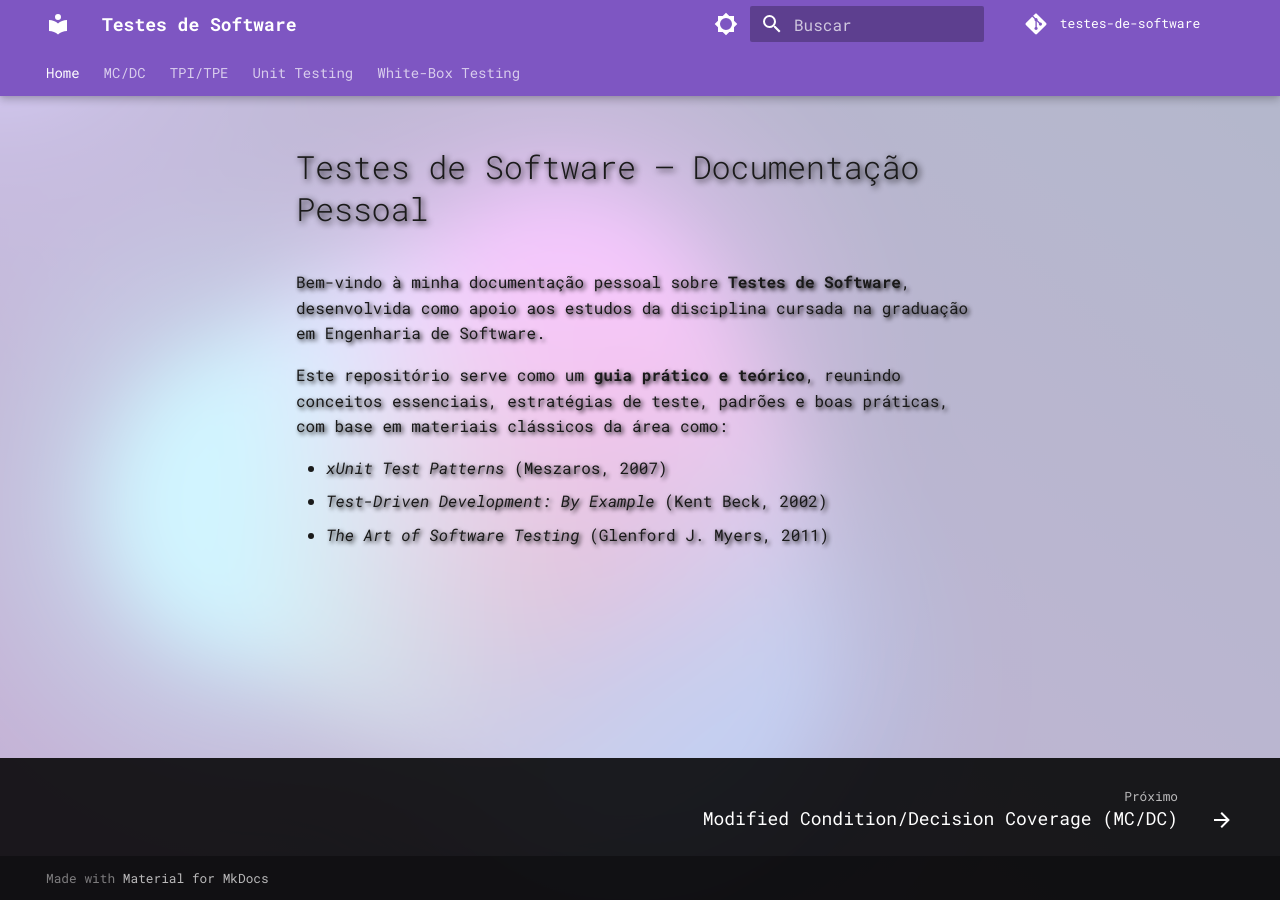
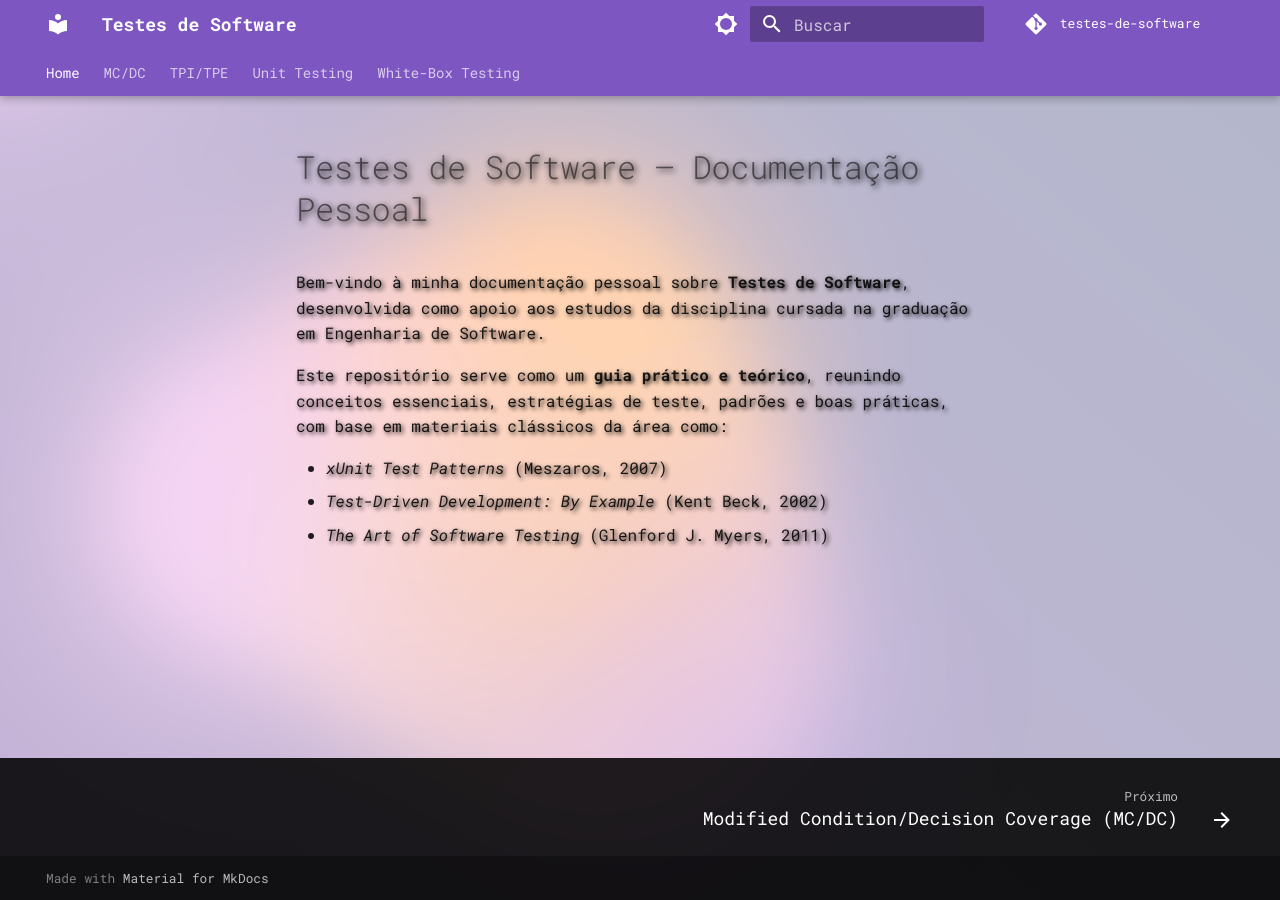
Before and after one commit to arthurrochamoreira/Testes-de-Software, an MkDocs documentation site: the page built from docs/index.md, in a window 1280 px wide. Built offline with MkDocs 1.6.1 and Material for MkDocs 9.7.7, drawn with Linux system fonts in a browser that asks for light colours; comment, search, counter and statistics services are not loaded.

Commit message:
update css

```diff
--- a/docs/css/custom-general.css
+++ /dev/null
@@ -1,33 +0,0 @@
-.md-main__inner {
-  min-width: 90vw;
-}
-
-/* Modo claro */
-[data-md-color-scheme="default"] {
-  --md-typeset-color: #1a1a1a;
-  --md-typeset-muted-color: #333333;
-}
-
-[data-md-color-scheme="default"] h1,
-[data-md-color-scheme="default"] h2,
-[data-md-color-scheme="default"] h3,
-[data-md-color-scheme="default"] h4,
-[data-md-color-scheme="default"] h5,
-[data-md-color-scheme="default"] h6 {
-  color: #1a1a1a;
-}
-
-/* Modo escuro */
-[data-md-color-scheme="slate"] {
-  --md-typeset-color: #f5f5f5;
-  --md-typeset-muted-color: #cccccc;
-}
-
-[data-md-color-scheme="slate"] h1,
-[data-md-color-scheme="slate"] h2,
-[data-md-color-scheme="slate"] h3,
-[data-md-color-scheme="slate"] h4,
-[data-md-color-scheme="slate"] h5,
-[data-md-color-scheme="slate"] h6 {
-  color: #f5f5f5;
-}
--- a/docs/css/custom.css
+++ b/docs/css/custom.css
@@ -11,36 +11,36 @@
 
 /* Paletas */
 .palette-default {
-  --color-bg1: rgba(108, 0, 162);
-  --color-bg2: rgba(0, 17, 82);
-  --color1: rgba(18, 113, 255);
-  --color2: rgba(221, 74, 255);
-  --color3: rgba(100, 220, 255);
-  --color4: rgba(200, 50, 50);
-  --color5: rgba(180, 180, 50);
-  --color-interactive: rgba(140, 100, 255);
+  --color-bg1: rgb(108, 0, 162);
+  --color-bg2: rgb(0, 17, 82);
+  --color1: 18, 113, 255;
+  --color2: 221, 74, 255;
+  --color3: 100, 220, 255;
+  --color4: 200, 50, 50;
+  --color5: 180, 180, 50;
+  --color-interactive: 140, 100, 255;
 }
 
 .palette-warm {
-  --color-bg1: rgba(162, 40, 0);
-  --color-bg2: rgba(82, 17, 0);
-  --color1: rgba(255, 113, 18);
-  --color2: rgba(255, 74, 74);
-  --color3: rgba(255, 180, 100);
-  --color4: rgba(200, 80, 50);
-  --color5: rgba(200, 120, 50);
-  --color-interactive: rgba(255, 150, 100);
+  --color-bg1: rgb(162, 40, 0);
+  --color-bg2: rgb(82, 17, 0);
+  --color1: 255, 113, 18;
+  --color2: 255, 74, 74;
+  --color3: 255, 180, 100;
+  --color4: 200, 80, 50;
+  --color5: 200, 120, 50;
+  --color-interactive: 255, 150, 100;
 }
 
 .palette-purple-orange {
-  --color-bg1: rgba(75, 0, 130);
-  --color-bg2: rgba(0, 17, 82);
-  --color1: rgba(138, 43, 226);
-  --color2: rgba(255, 102, 0);
-  --color3: rgba(218, 112, 214);
-  --color4: rgba(255, 165, 0);
-  --color5: rgba(255, 200, 120);
-  --color-interactive: rgba(186, 85, 211);
+  --color-bg1: rgb(75, 0, 130);
+  --color-bg2: rgb(0, 17, 82);
+  --color1: 138, 43, 226;
+  --color2: 255, 102, 0;
+  --color3: 218, 112, 214;
+  --color4: 255, 165, 0;
+  --color5: 255, 200, 120;
+  --color-interactive: 186, 85, 211;
 }
 
 .text-container {
@@ -54,7 +54,7 @@
   justify-content: center;
   align-items: center;
   font-size: 96px;
-  color: rgba(255, 255, 255);
+  color: white;
   opacity: 0.5;
   user-select: none;
   text-shadow: 1px 1px rgba(0, 0, 0, 0.1);
@@ -132,8 +132,8 @@
 .gradient-bg .g1 {
   background: radial-gradient(
     circle,
-    rgba(18, 113, 255, 0.8) 0,
-    rgba(18, 113, 255, 0) 50%
+    rgba(var(--color1), 0.8) 0,
+    rgba(var(--color1), 0) 50%
   );
   animation: moveVertical 30s ease infinite;
 }
@@ -141,8 +141,8 @@
 .gradient-bg .g2 {
   background: radial-gradient(
     circle,
-    rgba(221, 74, 255, 0.8) 0,
-    rgba(221, 74, 255, 0) 50%
+    rgba(var(--color2), 0.8) 0,
+    rgba(var(--color2), 0) 50%
   );
   transform-origin: calc(50% - 400px);
   animation: moveInCircle 20s reverse infinite;
@@ -151,8 +151,8 @@
 .gradient-bg .g3 {
   background: radial-gradient(
     circle,
-    rgba(100, 220, 255, 0.8) 0,
-    rgba(100, 220, 255, 0) 50%
+    rgba(var(--color3), 0.8) 0,
+    rgba(var(--color3), 0) 50%
   );
   top: calc(50% - var(--circle-size) / 2 + 200px);
   left: calc(50% - var(--circle-size) / 2 - 500px);
@@ -163,8 +163,8 @@
 .gradient-bg .g4 {
   background: radial-gradient(
     circle,
-    rgba(200, 50, 50, 0.8) 0,
-    rgba(200, 50, 50, 0) 50%
+    rgba(var(--color4), 0.8) 0,
+    rgba(var(--color4), 0) 50%
   );
   transform-origin: calc(50% - 200px);
   animation: moveHorizontal 40s ease infinite;
@@ -174,8 +174,8 @@
 .gradient-bg .g5 {
   background: radial-gradient(
     circle,
-    rgba(180, 180, 50, 0.8) 0,
-    rgba(180, 180, 50, 0) 50%
+    rgba(var(--color5), 0.8) 0,
+    rgba(var(--color5), 0) 50%
   );
   width: calc(var(--circle-size) * 2);
   height: calc(var(--circle-size) * 2);
@@ -188,8 +188,8 @@
 .gradient-bg .interactive {
   background: radial-gradient(
     circle,
-    rgba(140, 100, 255, 0.8) 0,
-    rgba(140, 100, 255, 0) 50%
+    rgba(var(--color-interactive), 0.8) 0,
+    rgba(var(--color-interactive), 0) 50%
   );
   width: 100%;
   height: 100%;
```
